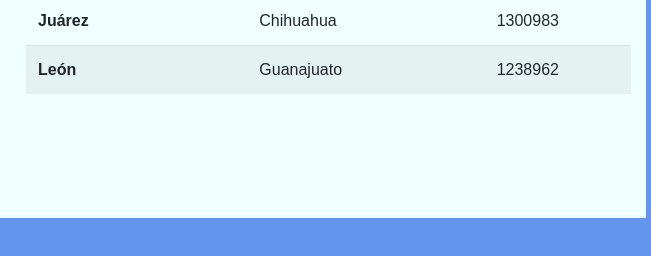
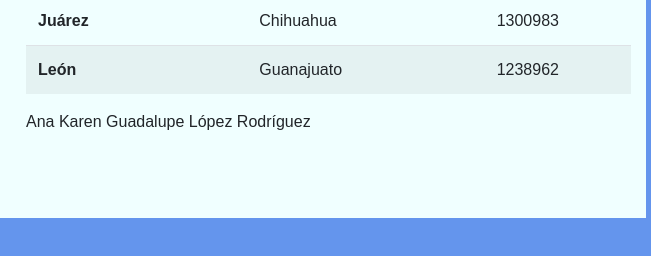
Before and after one commit to karenlopez-13/sistemasgeo2021, a plain HTML site: page MapaConShapes/practica14.html in a window 1280 px wide. Shown: the part 432-688 px from the top of the page, 629-1280 px from the left. Drawn offline with nearby package versions, Linux system fonts and the light colour scheme; some packages are replaced by stand-ins of ours.

```diff
--- a/MapaConShapes/practica14.html
+++ b/MapaConShapes/practica14.html
@@ -38,6 +38,7 @@
           <br>
           <h1>Ciudades de México más pobladas</h1>
           <div id="datos"></div>
+          <div>Ana Karen Guadalupe López Rodríguez</div>
         </div>
       </div>
   </div>
```
